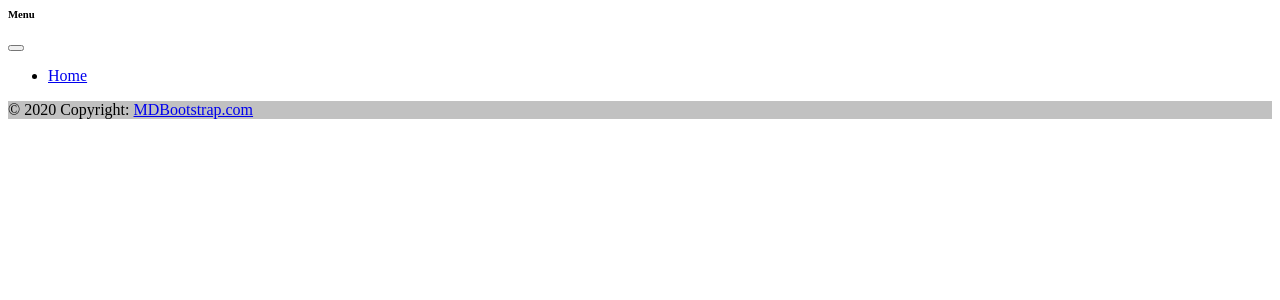
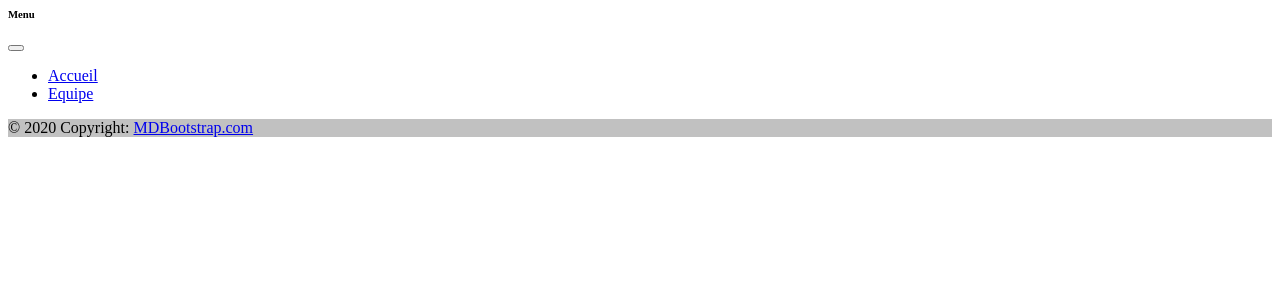
Before and after one commit to Ououia/webappseller, a PHP site: template app/modules/frontend/views/index/index.phtml in a window 1280 px wide. Shown: the top 300 px of the page. Run offline with PHP 8.4, Linux system fonts and the light colour scheme; the template is opened without the code that fills it, so the values that code supplies are empty.

Commit message:
Rename ContentController to EquipeController

```diff
--- a/app/modules/frontend/controllers/ContentController.php
+++ b/app/modules/frontend/controllers/EquipeController.php
@@ -9,7 +9,7 @@ use Phalcon\Models\CompositionEquipe;
 use Phalcon\Models\Team;
 use Phalcon\Mvc\Controller;
 
-class ContentController extends Controller
+class EquipeController extends Controller
 {
     public function indexAction()
     {
--- a/app/modules/frontend/views/partials/header.phtml
+++ b/app/modules/frontend/views/partials/header.phtml
@@ -6,8 +6,13 @@
     <div class="offcanvas-body px-0">
         <ul class="nav nav-pills flex-column mb-sm-auto mb-0 align-items-start" id="menu">
             <li class="nav-item">
-                <a href="#" class="nav-link text-truncate">
-                    <i class="fs-5 bi-house"></i><span class="ms-1 d-none d-sm-inline">Home</span>
+                <a href="/phalcon/index" class="nav-link text-truncate">
+                    <i class="fs-5 bi-house"></i><span class="ms-1 d-none d-sm-inline">Accueil</span>
+                </a>
+            </li>
+            <li class="nav-item">
+                <a href="/phalcon/equipe" class="nav-link text-truncate">
+                    <i class="fs-5 bi-house"></i><span class="ms-1 d-none d-sm-inline">Equipe</span>
                 </a>
             </li>
         </ul>
```
Also changed, not shown: app/modules/frontend/views/equipe/index.phtml (renamed from app/modules/frontend/views/content/index.phtml).
